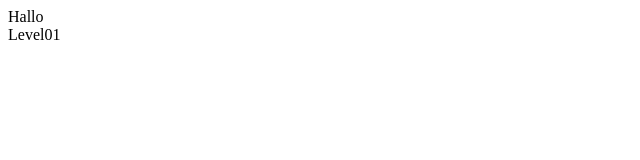
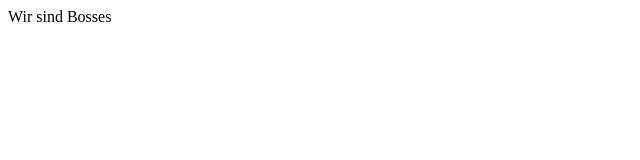
Before and after one commit to Johann-Haslinger/Kham-El-and-the-Tannenbaum, a React (Vite) app: page / in a window 1280 px wide. Shown: the top 160 px of the page, without its empty margins (0-640 px from the left). Built offline with nearby package versions, Linux system fonts and the light colour scheme.

Commit message:
Test Commit

```diff
--- a/src/App.jsx
+++ b/src/App.jsx
@@ -2,16 +2,17 @@ import React, { useEffect, useState } from 'react';
 import { BrowserRouter, Routes, Route } from 'react-router-dom';
 
 import './App.css';
-import Level01 from "./pages/Level01"
+import {  Home, Level001, Level002} from "./pages"
 
 export default function App() {
   return (
     <div>
-      Hallo
+
       <BrowserRouter>
         <Routes>
-          <Route path="/" element={<Level01 />}>
-                    </Route>
+          <Route path="/" element={<Home />}></Route>
+          <Route path="/level1" element={<Level001 />}></Route>
+          <Route path="/level2" element={<Level002 />}></Route>
         </Routes>
     </BrowserRouter>
 
--- /dev/null
+++ b/src/pages/Home.jsx
@@ -0,0 +1,9 @@
+import React from 'react'
+
+const Home = () => {
+  return (
+    <div>Wir sind Bosses</div>
+  )
+}
+
+export default Home
--- /dev/null
+++ b/src/pages/Level001.jsx
@@ -0,0 +1,9 @@
+import React from 'react'
+
+const Level001 = () => {
+  return (
+    <div>Level 1</div>
+  )
+}
+
+export default Level001
--- a/src/pages/Level02.jsx
+++ b/src/pages/Level002.jsx
@@ -2,7 +2,7 @@ import React from 'react'
 
 const Level02 = () => {
   return (
-    <div>Level02</div>
+    <div>Level 2</div>
   )
 }
 
--- a/src/pages/Level01.jsx
+++ /dev/null
@@ -1,9 +0,0 @@
-import React from 'react'
-
-const Level01 = () => {
-  return (
-    <div>Level01</div>
-  )
-}
-
-export default Level01
--- /dev/null
+++ b/src/pages/index.jsx
@@ -0,0 +1,3 @@
+export { default as Home } from './Home';
+export { default as Level001 } from './Level001';
+export { default as Level002 } from './Level002';
```
